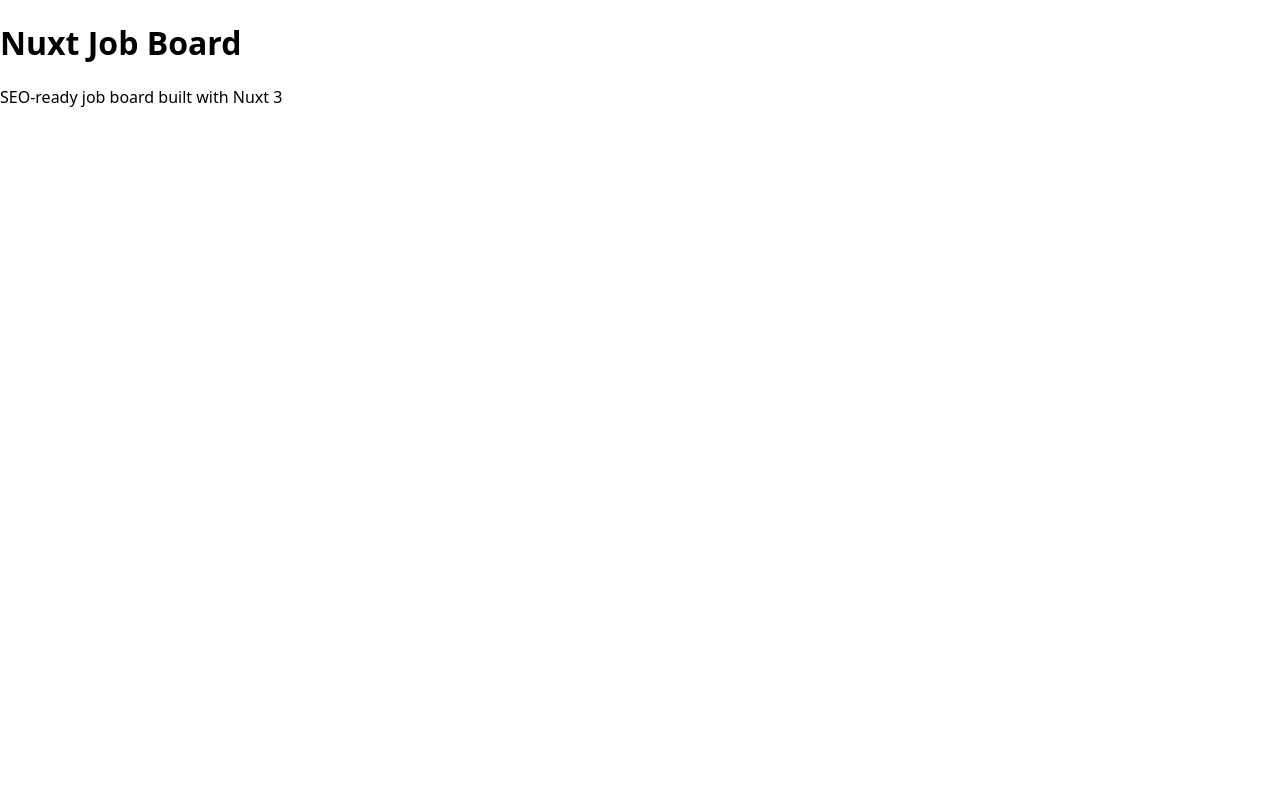
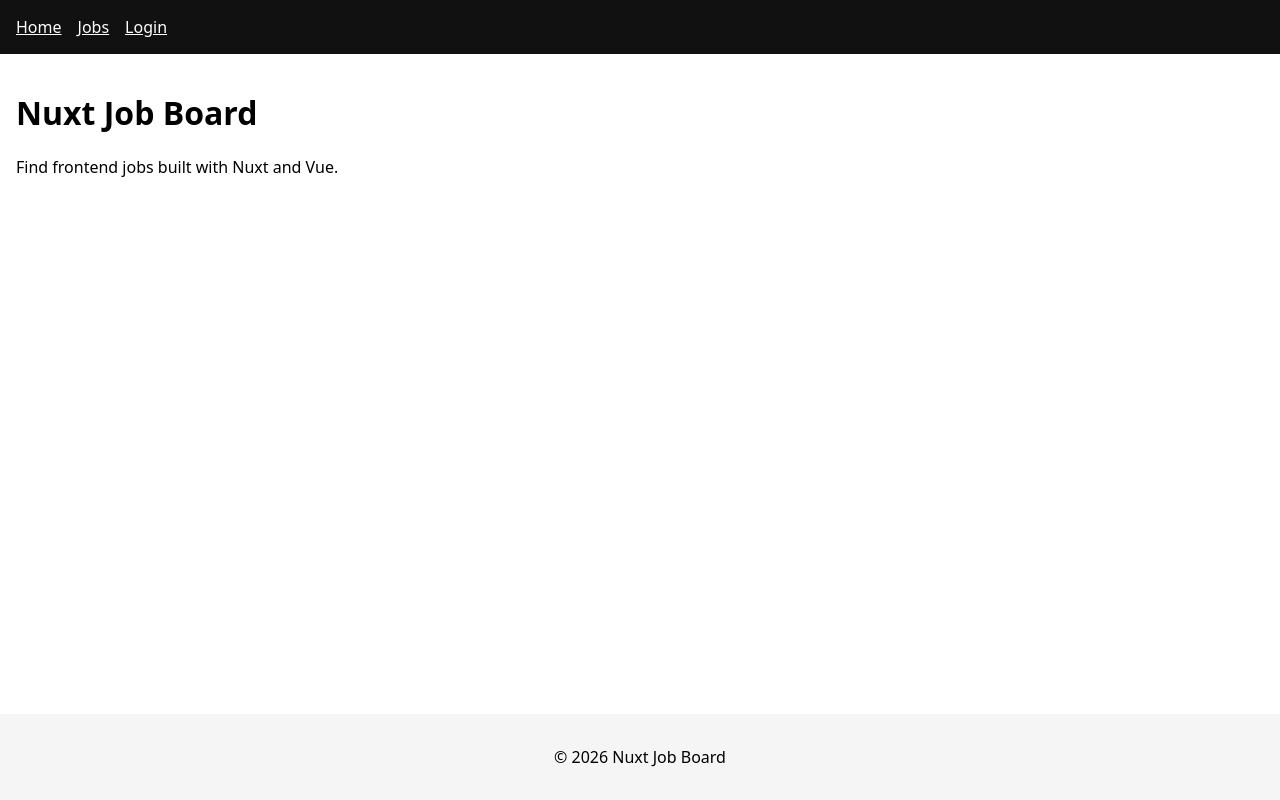
Before and after one commit to Vanna-Gio/nuxt-job-board, a Nuxt app: page / in a window 1280 px wide. Built offline with nearby package versions, Linux system fonts and the light colour scheme.

Commit message:
add default layout with header and footer

```diff
--- a/assets/scss/main.scss
+++ b/assets/scss/main.scss
@@ -2,3 +2,25 @@
     font-family: system-ui, sans-serif;
     margin: 0;
 }
+.app {
+    min-height: 100vh;
+    display: flex;
+    flex-direction: column;
+}
+.content {
+    flex: 1;
+    padding: 1rem;
+}
+.header {
+    background: #111;
+    padding: 1rem;
+}
+.nav a {
+    color: #fff;
+    margin-right: 1rem;
+}
+.footer {
+    background: #f5f5f5;
+    text-align: center;
+    padding: 1rem;
+}
--- /dev/null
+++ b/components/Footer.vue
@@ -0,0 +1,5 @@
+<template>
+  <footer class="footer">
+    <p>© 2026 Nuxt Job Board</p>
+  </footer>
+</template>
--- /dev/null
+++ b/components/Header.vue
@@ -0,0 +1,9 @@
+<template>
+    <header class="header" >
+        <nav class="nav">
+            <NuxtLink to="/">Home</NuxtLink>
+            <NuxtLink to="/jobs">Jobs</NuxtLink>
+            <NuxtLink to="/login">Login</NuxtLink>
+        </nav>
+    </header>
+</template>
--- /dev/null
+++ b/layouts/default.vue
@@ -0,0 +1,9 @@
+<template>
+    <div class="app">
+        <Header />
+        <main class="content">
+            <slot />
+        </main>
+        <Footer />
+    </div>
+</template>
--- a/pages/index.vue
+++ b/pages/index.vue
@@ -1,6 +1,6 @@
 <template>
     <div>
         <h1>Nuxt Job Board</h1>
-        <p>SEO-ready job board built with Nuxt 3</p>
+        <p>Find frontend jobs built with Nuxt and Vue.</p>
     </div>
 </template>
```
